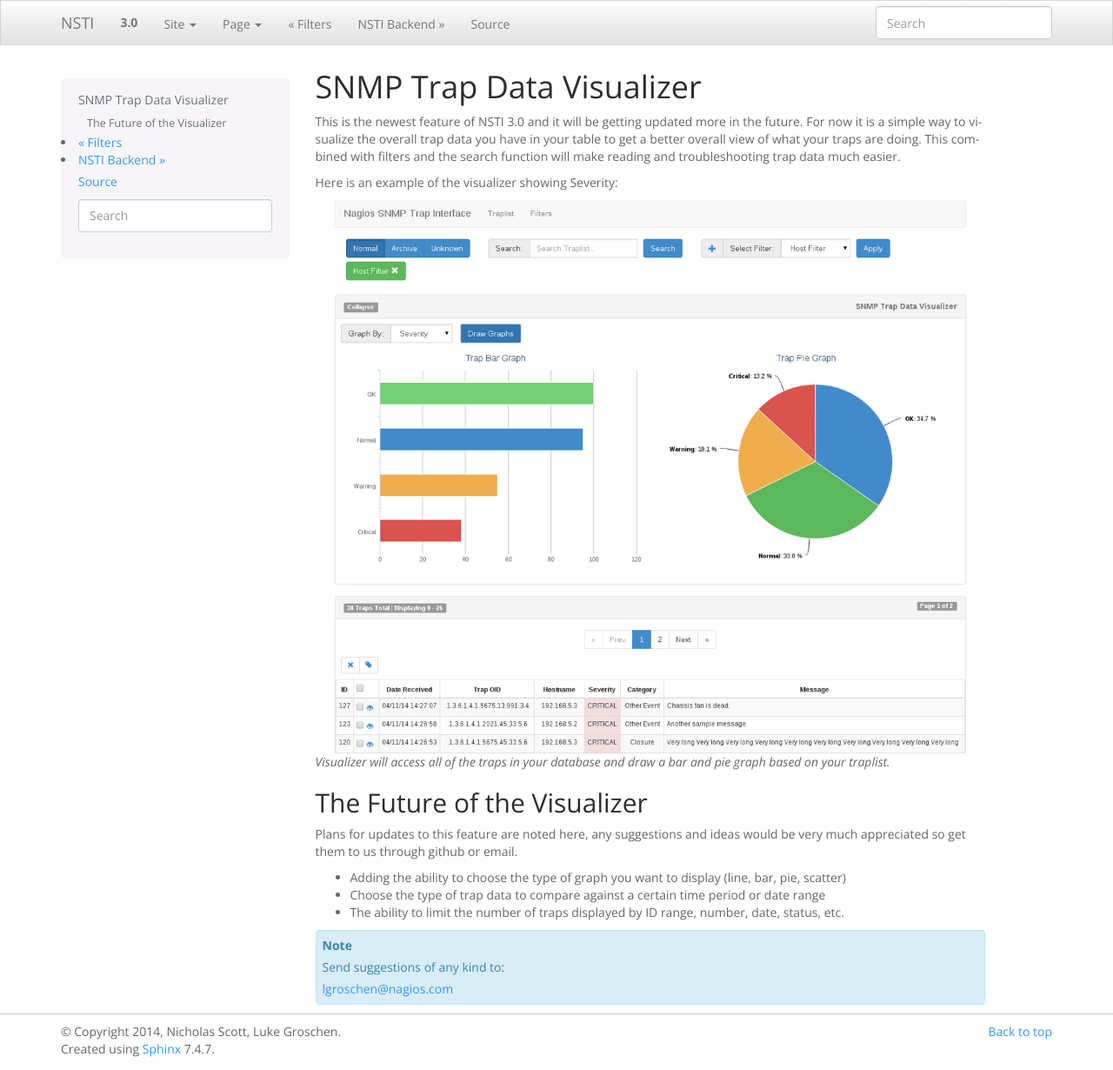
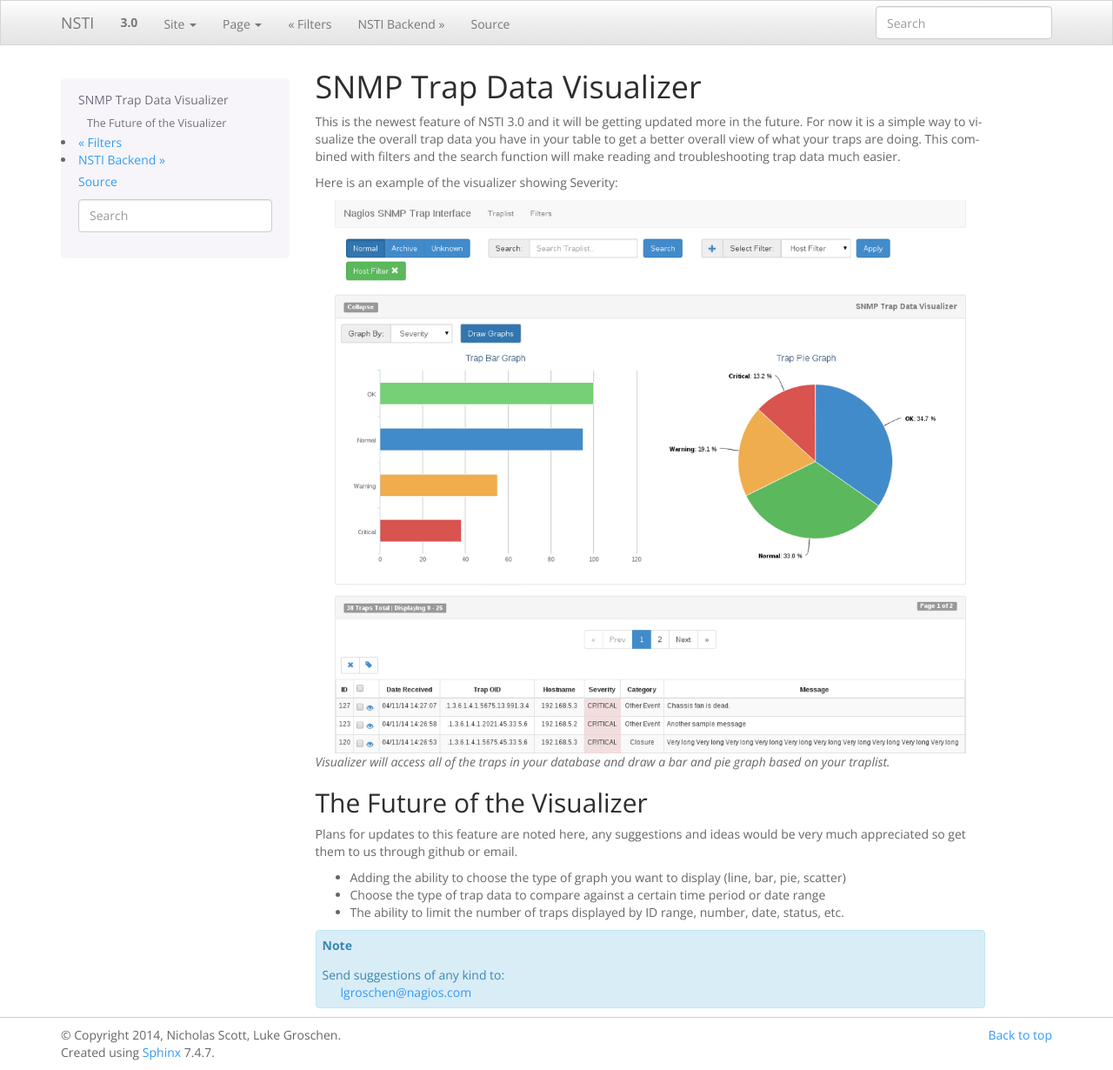
Before and after one commit to NagiosEnterprises/nsti, a Sphinx documentation site: the page built from docs/visualizer.rst, in a window 1280 px wide and 1230 px high. Shown: the whole window at 87% size. Built offline with Sphinx 7.4.7, drawn with Linux system fonts in a browser that asks for light colours.

Commit message:
update docs - Lukes Servebot

```diff
--- a/docs/visualizer.rst
+++ b/docs/visualizer.rst
@@ -23,6 +23,5 @@
 
 .. note ::
 
-	Send suggestions of any kind to:
-
-	lgroschen@nagios.com
+    | Send suggestions of any kind to:
+    |    lgroschen@nagios.com
```
Also changed, not shown: docs/installation.rst (+5 -5 lines).
